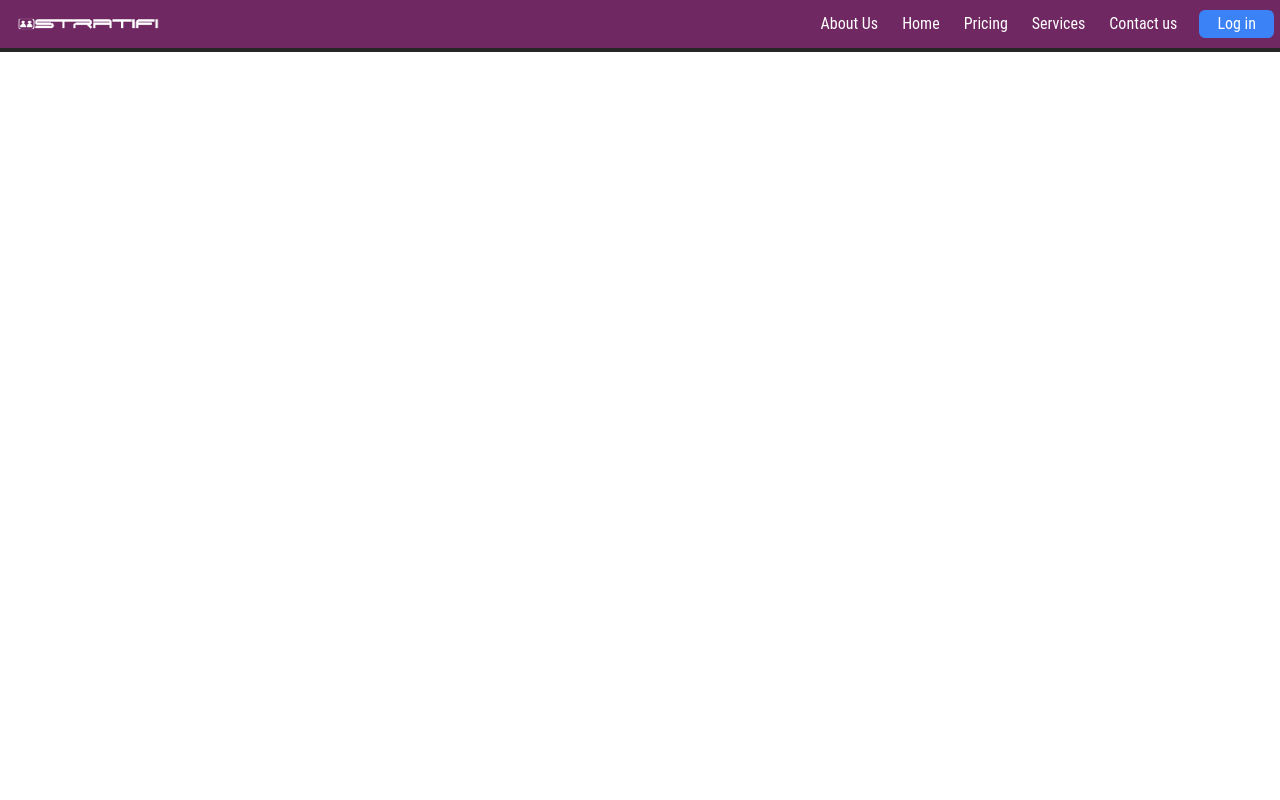
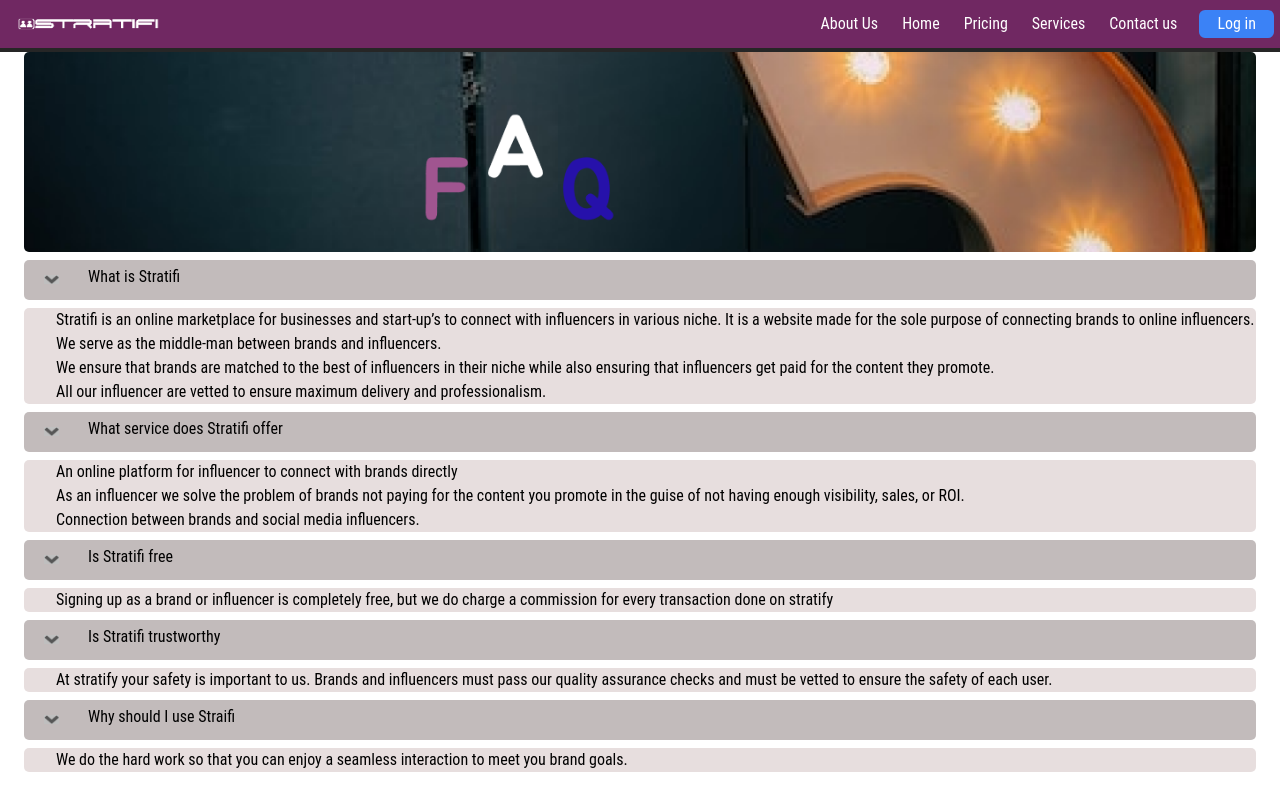
Before and after one commit to STRATIFI-Bravo-Startup-3/Stratifi-React, a React (Create React App) app in the folder stratifi-app/: page / in a window 1280 px wide. Built offline with nearby package versions, Linux system fonts and the light colour scheme.

Commit message:
desktop version

```diff
--- a/stratifi-app/src/App.css
+++ b/stratifi-app/src/App.css
@@ -1,38 +1,40 @@
-.App {
-  text-align: center;
+* {
+  font-size: clamp(0.8rem, 0.7677rem + 0.2581vw, em);
+}
+.faq {
+  margin-inline: 1.5em;
 }
 
-.App-logo {
-  height: 40vmin;
-  pointer-events: none;
+.faqimg {
+  background-image: url(./images/faqimage.png);
+  height: 25vh;
+  background-size: cover;
+  background-position-y: 660px;
+  border-radius: 5px;
+  overflow: hidden;
 }
 
-@media (prefers-reduced-motion: no-preference) {
-  .App-logo {
-    animation: App-logo-spin infinite 20s linear;
-  }
+.ask {
+  padding-left: 4em;
+  padding-top: 0.3em;
+  border-radius: 5px;
+  background-image: url(./images/Vector.png);
+  background-repeat: no-repeat;
+  background-position-x: 20px;
+  background-position-y: center;
+  background-size: 15px;
+  background-color: rgb(194, 187, 187);
+  height: 5vh;
+  margin: 0.5em auto;
 }
 
-.App-header {
-  background-color: #282c34;
-  min-height: 100vh;
-  display: flex;
-  flex-direction: column;
-  align-items: center;
-  justify-content: center;
-  font-size: calc(10px + 2vmin);
-  color: white;
+.ask:hover {
+  opacity: 0.9;
+  cursor: pointer;
 }
 
-.App-link {
-  color: #61dafb;
+.panel {
+  background-color: rgb(231, 222, 222);
+  padding-left: 2em;
+  border-radius: 5px;
 }
-
-@keyframes App-logo-spin {
-  from {
-    transform: rotate(0deg);
-  }
-  to {
-    transform: rotate(360deg);
-  }
-}
--- a/stratifi-app/src/App.js
+++ b/stratifi-app/src/App.js
@@ -1,6 +1,7 @@
 import logo from "./logo.svg";
 import "./App.css";
 import NavBar from "./components/NavBar";
+import Faq from "./components/faq";
 import {
   BrowserRouter as Router,
   Navigate,
@@ -13,6 +14,7 @@ function App() {
     <div className="App">
       <Router>
         <NavBar />
+        <Faq />
       </Router>
     </div>
   );
--- /dev/null
+++ b/stratifi-app/src/components/faq.jsx
@@ -0,0 +1,85 @@
+import React from "react";
+// import "../App.css";
+
+var ask = document.getElementsByClassName("ask");
+var i;
+
+for (i = 0; i < ask.length; i++) {
+  ask[i].addEventListener("click", function () {
+    this.classList.toggle("active");
+    var panel = this.nextElementSibling;
+    if (panel.style.display === "block") {
+      panel.style.display = "none";
+    } else {
+      panel.style.display = "block";
+    }
+  });
+}
+
+function Faq() {
+  return (
+    <section className="faq">
+      <div className="faqimg"></div>
+
+      <ul className="questions">
+        <li className="ask">
+          <button>What is Stratifi</button>
+        </li>
+        <div className="panel">
+          <p>
+            Stratifi is an online marketplace for businesses and start-up’s to
+            connect with influencers in various niche. It is a website made for
+            the sole purpose of connecting brands to online influencers. <br />
+            We serve as the middle-man between brands and influencers.
+            <br /> We ensure that brands are matched to the best of influencers
+            in their niche while also ensuring that influencers get paid for the
+            content they promote. <br /> All our influencer are vetted to ensure
+            maximum delivery and professionalism.
+          </p>
+        </div>
+        <li className="ask">
+          <button>What service does Stratifi offer</button>
+        </li>
+        <div className="panel">
+          <p>
+            An online platform for influencer to connect with brands directly{" "}
+            <br />
+            As an influencer we solve the problem of brands not paying for the
+            content you promote in the guise of not having enough visibility,
+            sales, or ROI. <br /> Connection between brands and social media
+            influencers.
+          </p>
+        </div>
+        <li className="ask">
+          <button>Is Stratifi free</button>
+        </li>
+        <div className="panel">
+          <p>
+            Signing up as a brand or influencer is completely free, but we do
+            charge a commission for every transaction done on stratify
+          </p>
+        </div>
+        <li className="ask">
+          <button>Is Stratifi trustworthy</button>
+        </li>
+        <div className="panel">
+          <p>
+            At stratify your safety is important to us. Brands and influencers
+            must pass our quality assurance checks and must be vetted to ensure
+            the safety of each user.
+          </p>
+        </div>
+        <li className="ask">
+          <button>Why should I use Straifi</button>
+        </li>
+        <div className="panel">
+          <p>
+            We do the hard work so that you can enjoy a seamless interaction to
+            meet you brand goals.
+          </p>
+        </div>
+      </ul>
+    </section>
+  );
+}
+export default Faq;
```
Also changed, not shown: stratifi-app/src/images/Vector.png (added), stratifi-app/src/images/faqimage.png (added).
